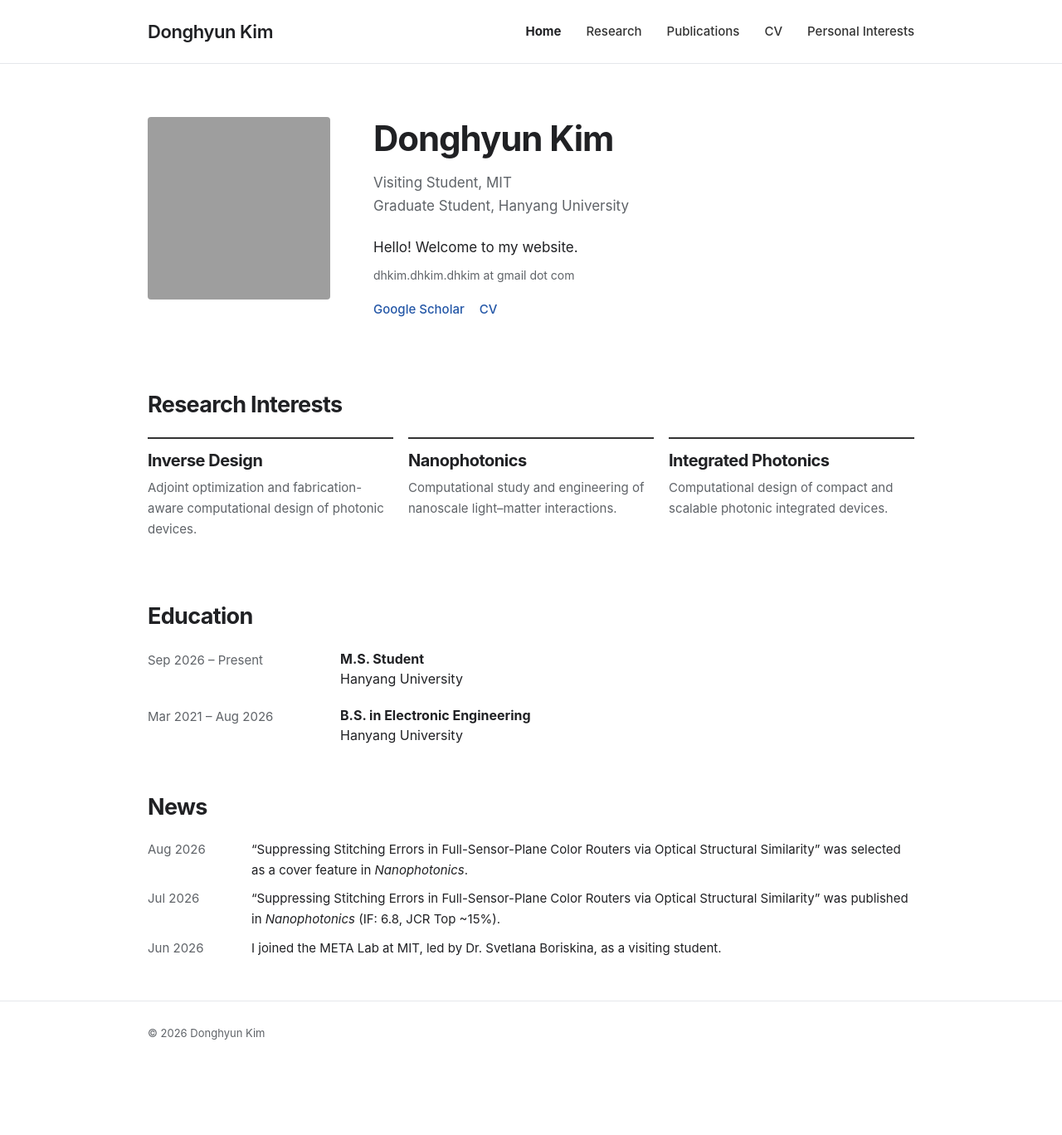
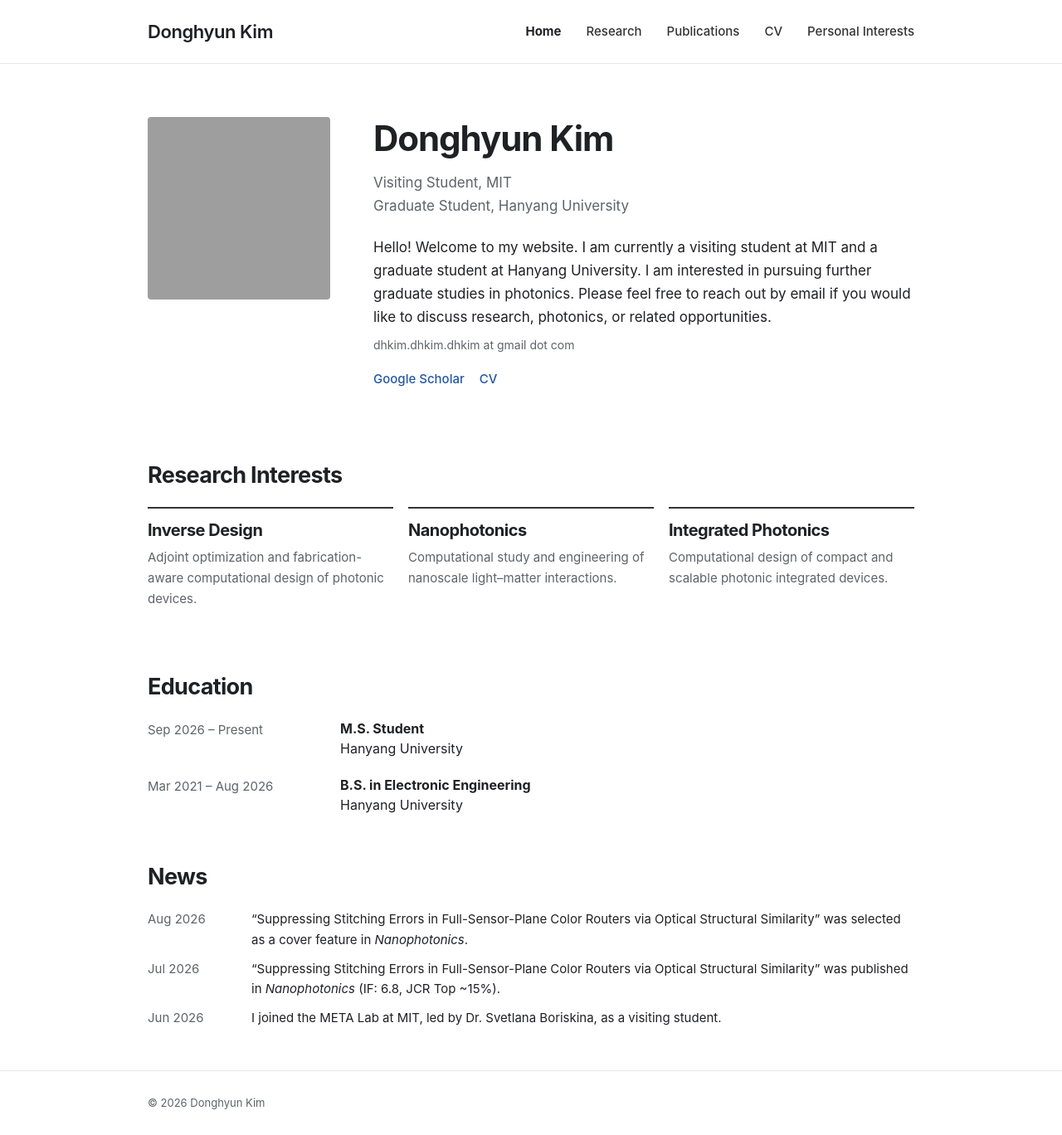
Before and after one commit to dhkim-dhkim-dhkim/dhkim-dhkim-dhkim.github.io, a Jekyll site: the page built from index.md, in a window 1280 px wide. Shown: the whole page at 83% size. Built offline with Jekyll 4.4.1, drawn with Linux system fonts in a browser that asks for light colours; before the commit the page ends 1284 px from its top, so only the background shows below that; grey boxes are pictures that could not be loaded.

Commit message:
Update index.md

```diff
--- a/index.md
+++ b/index.md
@@ -15,20 +15,31 @@ title:
 
   <div class="hero-content">
 
-    <h1>Donghyun Kim</h1>
+    <div class="hero-heading-row">
 
-    <div class="affiliation">
-      Visiting Student, MIT<br>
-      Graduate Student, Hanyang University
+      <h1>Donghyun Kim</h1>
+
+      <div class="affiliation">
+        Visiting Student, MIT<br>
+        Graduate Student, Hanyang University
+      </div>
+
     </div>
 
+
     <p class="intro">
-      Hello! Welcome to my website.
+      Hello! Welcome to my website. I am currently a visiting student at MIT
+      and a graduate student at Hanyang University. I am interested in pursuing
+      further graduate studies in photonics. Please feel free to reach out by
+      email if you would like to discuss research, photonics, or related
+      opportunities.
     </p>
+
 
     <p class="contact-info">
       dhkim.dhkim.dhkim at gmail dot com
     </p>
+
 
     <div class="social-links">
 
```
